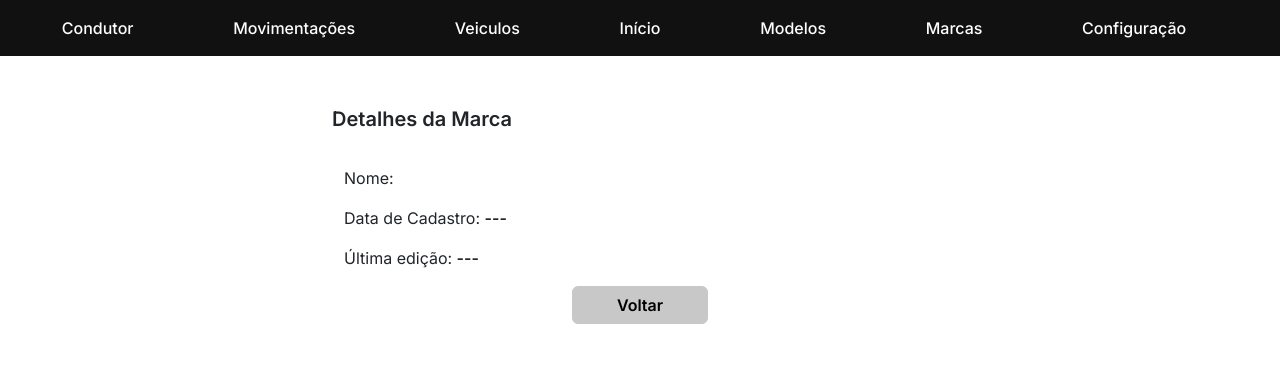
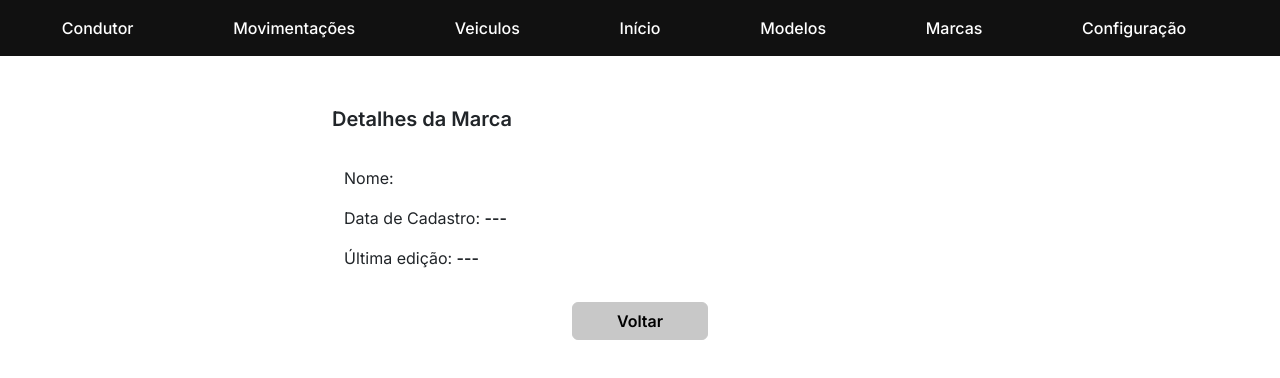
Before and after one commit to jean-mb/estacionamento_frontend, a Vue app: page /marca/listar in a window 1280 px wide. Shown: the top 378 px of the page. Built offline with nearby package versions, Linux system fonts and the light colour scheme.

Commit message:
ajuste margin botao voltar

```diff
--- a/src/views/marca/MarcaInfoView.vue
+++ b/src/views/marca/MarcaInfoView.vue
@@ -23,7 +23,7 @@
       </div>
     </div>
 
-    <div class="row d-flex justify-content-center">
+    <div class="row d-flex justify-content-center mt-3">
       <div class="col-md-3">
         <div class="d-grid gap-2">
           <router-link type="button" class="btn btn-secondary" to="/marcas">Voltar
```
